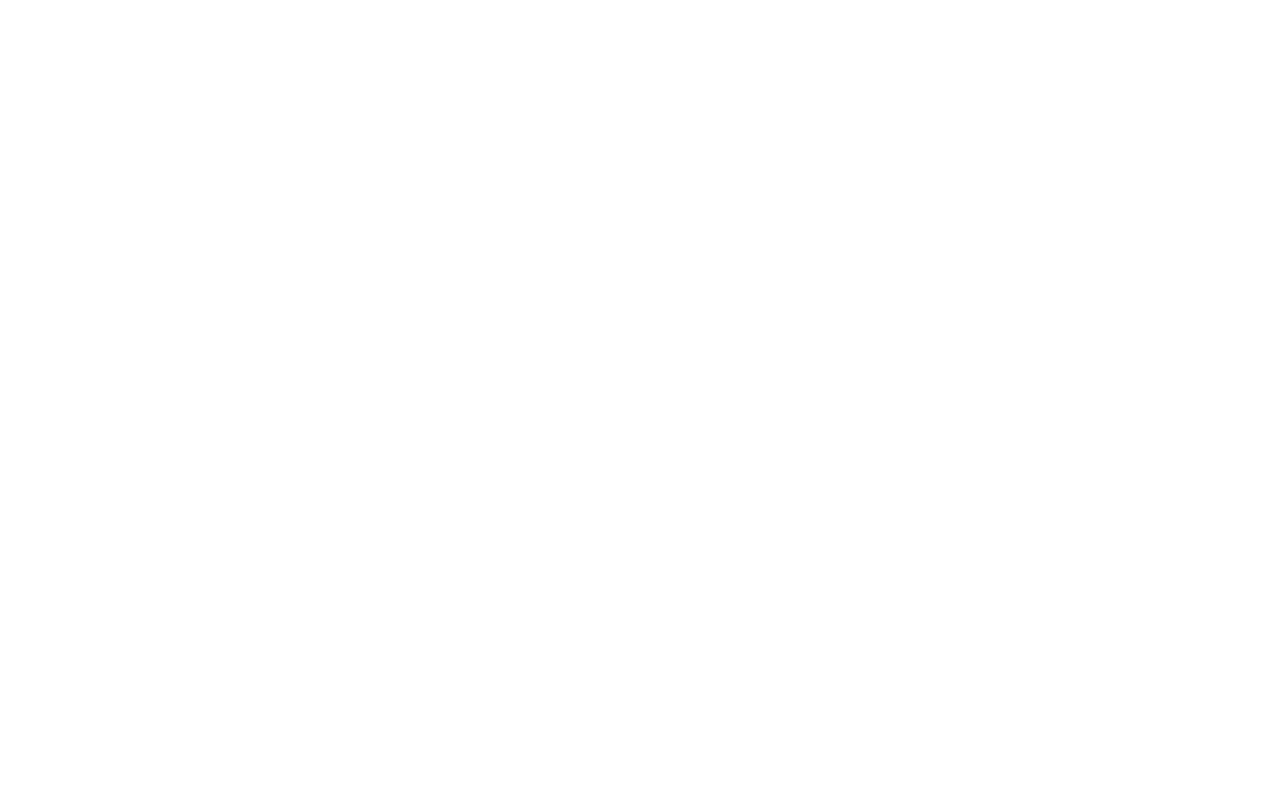
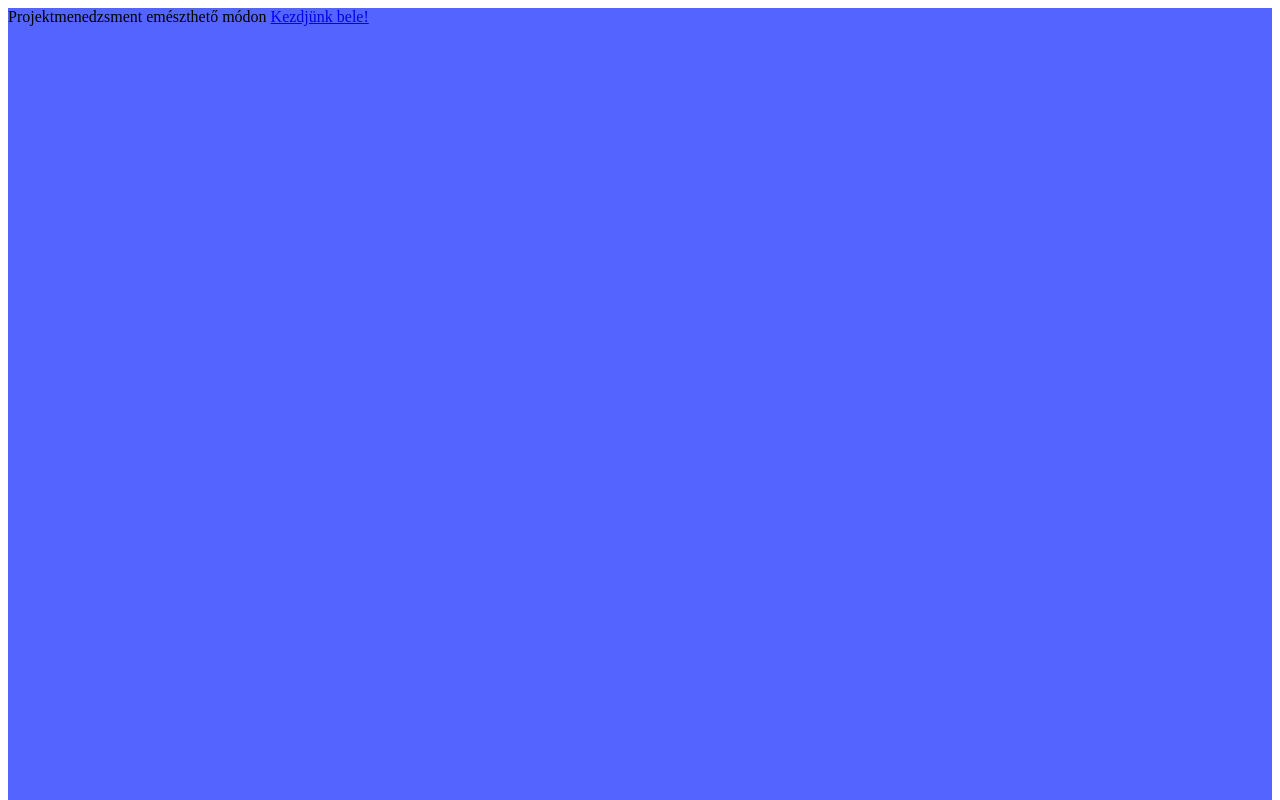
Before and after one commit to WR0NGTH3HU4/SprintStream, a SvelteKit app in the folder app/: page / in a window 1280 px wide. Shown: the top 800 px of the page. Built offline with nearby package versions, Linux system fonts and the light colour scheme.

Commit message:
fooldal elkezdese

```diff
--- a/app/src/routes/+page.svelte
+++ b/app/src/routes/+page.svelte
@@ -1,7 +1,32 @@
 <main>
+    <section>
+        <div class="front">
+            <span>Projektmenedzsment emészthető módon</span>
+            <a href="#leirasok">Kezdjünk bele!</a>
+        </div>
+        <div class="back"></div>
+    </section>
+    <section id="leirasok">
+        <div></div>
+    </section>
+    <section>
+
+    </section>
+    <section>
+
+    </section>
 </main>
 
 <style lang="scss">
+    @import '../scss/palette.scss';
+
+    section {
+        height: 100vh;
+    }
+
+    section:nth-child(odd) {
+        background-color: $blue-0;
+    }
 </style>
 
 <script lang="ts">
--- /dev/null
+++ b/app/src/scss/palette.scss
@@ -0,0 +1,5 @@
+$blue-0: #5465FF;
+$blue-1: #788BFF;
+$blue-2: #9BB1FF;
+$blue-3: #BFD7FF;
+$blue-4: #E3E3E3;
```
